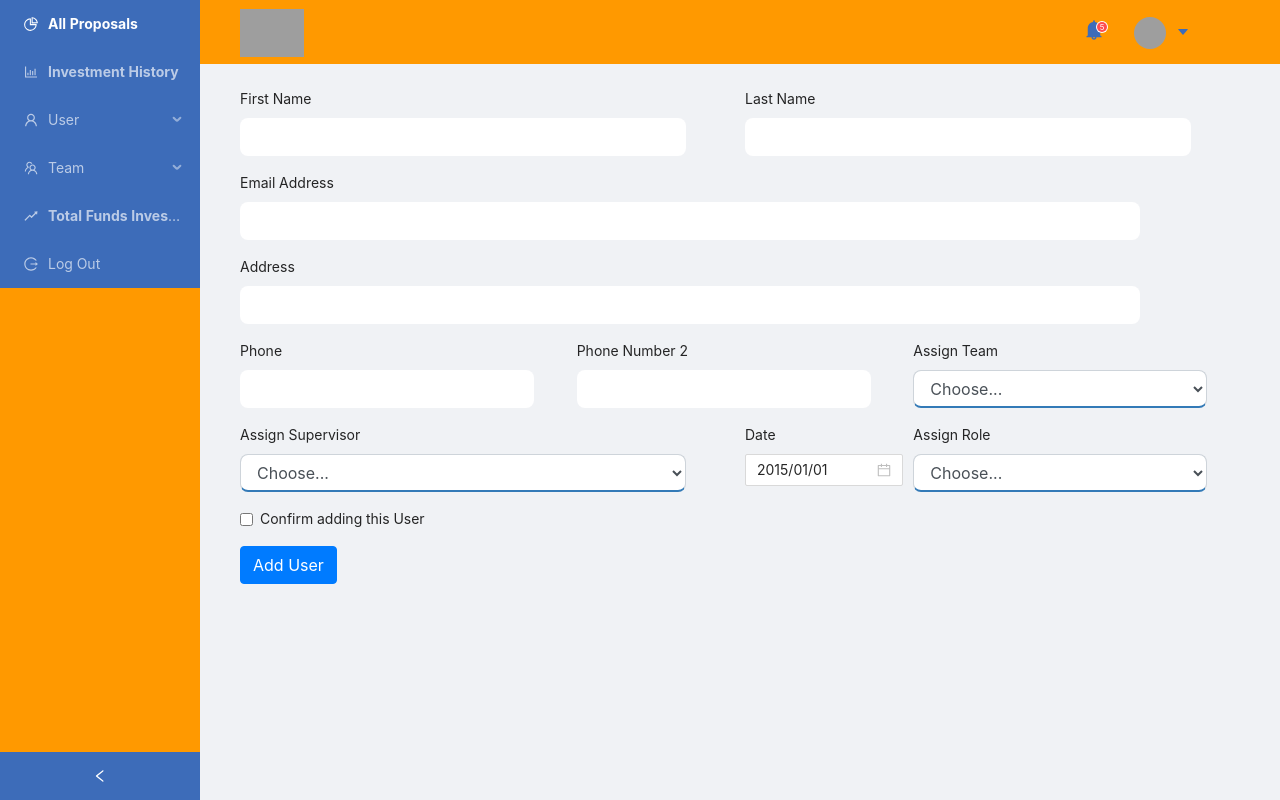
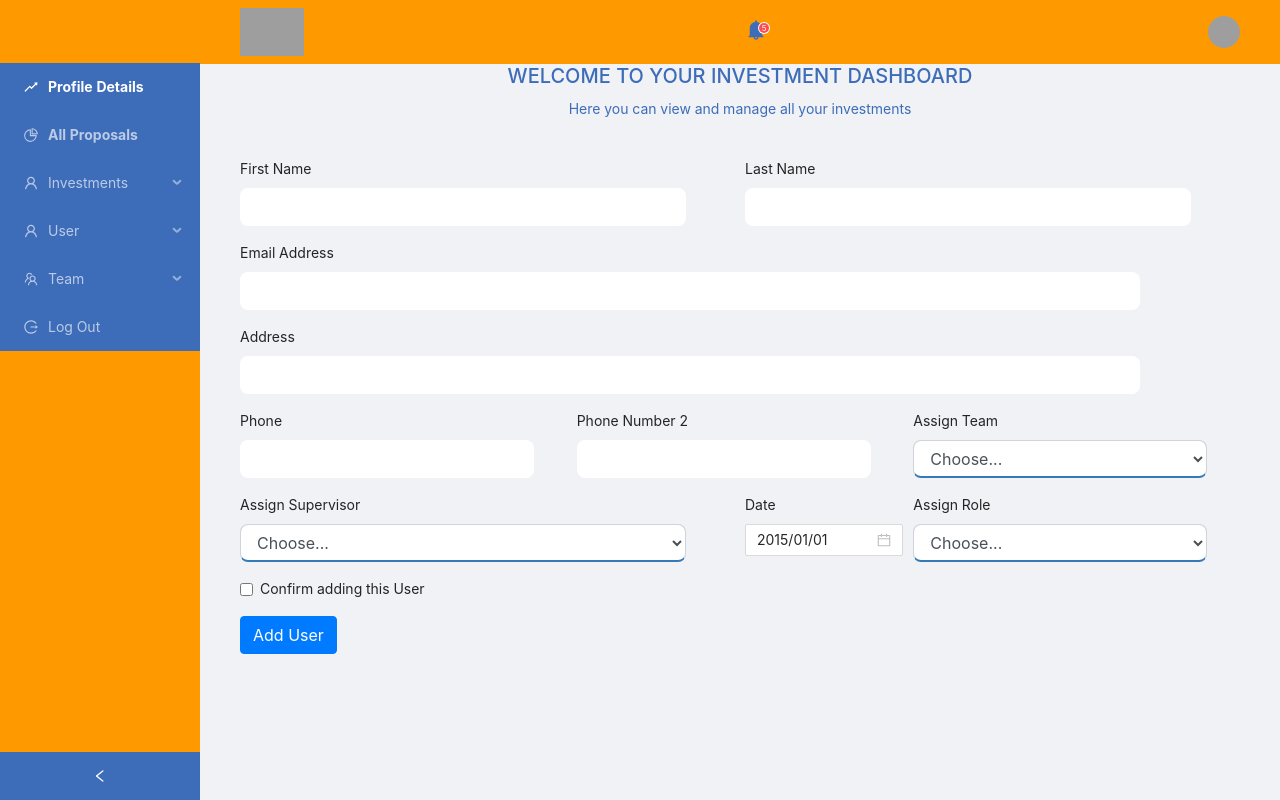
Before and after one commit to emydame/rRootSmart, a React (Create React App) app in the folder src/frontend/: page /investor/AddUsers in a window 1280 px wide. Built offline with nearby package versions, Linux system fonts and the light colour scheme; grey boxes are pictures that could not be loaded.

Commit message:
UI fixes

```diff
--- a/src/frontend/src/components/content/Content.js
+++ b/src/frontend/src/components/content/Content.js
@@ -1,8 +1,5 @@
 import React from "react";
-import { Link, BrowserRouter as Router } from "react-router-dom";
 import Container from "react-bootstrap/Container";
-import Row from "react-bootstrap/Row";
-import Col from "react-bootstrap/Col";
 
 class Content extends React.Component {
   render() {
--- a/src/frontend/src/components/dashboard/Dashboard.css
+++ b/src/frontend/src/components/dashboard/Dashboard.css
@@ -28,9 +28,14 @@ iframe {
   background: #3d6cb9;
 }
 
+.ant-layout-sider-children {
+  height: 100%;
+  padding-top: 0.1px;
+}
+
 .ant-menu.ant-menu-dark,
 .ant-menu-dark .ant-menu-sub {
-  color: rgba(255, 255, 255, 0.65);
+  color: #ffffffa6;
   background: #3d6cb9;
 }
 
@@ -51,12 +56,18 @@ iframe {
   height: 3rem;
 }
 
-ul.dashboard-items {
+.dashboard-items {
   list-style-type: none;
   width: 95%;
 }
 
-li.dashboard-item-1 {
+@media (max-width: 960px) {
+  .dashboard-items {
+    position: absolute;
+  }
+}
+
+.dashboard-item-1 {
   display: inline;
   margin-right: 30px;
 }
@@ -102,6 +113,11 @@ span.anticon-bell {
   background-color: #f90;
 }
 
+.dropDown-btn {
+  border: none;
+  background: #f90;
+}
+
 a.ant-dropdown-trigger {
   margin-left: -20px;
   color: #3d6cb9;
@@ -122,6 +138,18 @@ a.ant-dropdown-trigger {
 .table thead th {
   vertical-align: bottom;
   border-bottom: 2px solid #f90;
+}
+@media (max-width: 750px) {
+  .card-body,
+  div.site-layout-background {
+    display: block;
+    overflow: auto;
+  }
+}
+
+nav.navbar {
+  background: #f90;
+  padding: 8px 40px;
 }
 
 .table-btn {
@@ -162,3 +190,10 @@ ul.pagination {
   border-radius: 15px;
   color: #fff;
 }
+
+.content-title,
+p,
+h5  {
+  text-align: center;
+  color: #3d6cb9;
+}
--- a/src/frontend/src/components/dashboard/admin/AdminDashboard.js
+++ b/src/frontend/src/components/dashboard/admin/AdminDashboard.js
@@ -7,6 +7,8 @@ import { Layout, Menu, Badge, Dropdown, Avatar } from "antd";
 import {CaretDownFilled, UsergroupAddOutlined, SettingOutlined, UserOutlined,LogoutOutlined,AppstoreOutlined, DollarCircleOutlined,FileDoneOutlined, BellFilled } from "@ant-design/icons";
 import InvestorsAndFunding from "./InvestorsAndFunding";
 import SmeAndProjects from "./SmeAndProjects";
+import Col from "react-bootstrap/Col";
+import Row from "react-bootstrap/Row";
 
 
 
@@ -74,30 +76,23 @@ class AdminDashboard extends React.Component {
           </Menu>
         </Sider>
         <Layout className="site-layout">
-          <Header className="site-layout-background header">
-          <ul className="dashboard-items">
-                <li className="dashboard-item-1">
+          {/* <Header className="site-layout-background header"> */}
+          <nav class="navbar">
               <Link className="dashboard-img" to="#">
                 <img src={"./logo.png"} alt="logo" />
-                    </Link></li>
-                    <li className="dashboard-item-1 item-right">
-                    <Dropdown overlay={menu}>
-                      <a className="ant-dropdown-link" onClick={(e) => e.preventDefault()}>
-                      <CaretDownFilled />
-                      </a>
-                    </Dropdown>
-                </li>
-                <li className="dashboard-item-1 item-right">
-                    <Avatar src="https://res.cloudinary.com/lordefid/image/upload/v1567112037/220190826_163351912_r9yfcl.jpg" />
-                </li>
-                <li className="dashboard-item-1 item-right">
+              </Link>
+              <div>
                 <Badge className="badge-item" count={5}>
                   <a href="#" className="example" />
                 </Badge>
                   <BellFilled className="notificationBell" />
-                </li>
-              </ul>
-          </Header>
+                </div>
+              <Dropdown overlay={menu}>
+                <Avatar src="https://res.cloudinary.com/lordefid/image/upload/v1567112037/220190826_163351912_r9yfcl.jpg" className="ant-dropdown-link" onClick={(e) => e.preventDefault()} />
+              </Dropdown>
+          </nav>
+
+                {/* Content elements are here */}
           <Content style={{ margin: "0 16px" }}>
             <Router history={this.props.history}>
               <Switch>
--- a/src/frontend/src/components/dashboard/investor/InvestorDashboard.js
+++ b/src/frontend/src/components/dashboard/investor/InvestorDashboard.js
@@ -7,7 +7,7 @@ import TotalInvestments from "./TotalInvestments";
 import AddUsers from "./AddUsers";
 import AllUsers from "./AllUsers";
 import InvestmentHistory from "./InvestmentHistory";
-import { Badge, Dropdown, Layout, Menu, Breadcrumb } from "antd";
+import { Badge, Dropdown, Layout, Menu } from "antd";
 import { FileDoneOutlined } from "@ant-design/icons";
 import { CaretDownFilled, UsergroupAddOutlined, SettingOutlined, LogoutOutlined, ReconciliationOutlined} from "@ant-design/icons";
 import { Link } from "react-router-dom";
@@ -19,7 +19,7 @@ import { BarChartOutlined, PieChartOutlined, FileOutlined, TeamOutlined, UserOut
 const menu = (
   <Menu id="dropdown-menu">
     <Menu.Item className="menu-icon" icon={<UserOutlined />}>
-      <Link to="/investor/">Profile</Link>
+    <Link to="/investor/AllUsers">Profile</Link>
     </Menu.Item>
     <Menu.Item className="menu-icon" icon={<UsergroupAddOutlined />}>
       <Link to="/investor/AllUsers">Manage Users</Link>
@@ -27,16 +27,6 @@ const menu = (
     <Menu.Item className="menu-icon" icon={<FileDoneOutlined />}>
       <a target="_blank" rel="noopener noreferrer" href="#">
         Review Reports
-      </a>
-    </Menu.Item>
-    <Menu.Item className="menu-icon" icon={<SettingOutlined />}>
-      <a target="_blank" rel="noopener noreferrer" href="#">
-        Settings
-      </a>
-    </Menu.Item>
-    <Menu.Item className="menu-icon" icon={<LogoutOutlined />}>
-      <a target="_blank" rel="noopener noreferrer" href="#">
-        Logout
       </a>
     </Menu.Item>
   </Menu>
@@ -57,54 +47,53 @@ class InvestorDashboard extends React.Component {
   render() {
     return (
       <Layout style={{ minHeight: "100vh" }}>
-        <Sider collapsible collapsed={this.state.collapsed} onCollapse={this.onCollapse}>
+        <Sider collapsible collapsed={this.state.collapsed} onCollapse={this.onCollapse} style={{ paddingTop: "63px" }}>
           <div className="logo" />
           <Menu theme="dark" defaultSelectedKeys={["1"]} mode="inline">
-            <Menu.Item key="1" icon={<PieChartOutlined />}>
+            <Menu.Item key="1" icon={<RiseOutlined />}><Link to="/investor/ProfileDetails">Profile Details</Link>
+          </Menu.Item>
+            <Menu.Item key="2" icon={<PieChartOutlined />}>
               <Link to="/investor/SmeProposals">All Proposals</Link>
             </Menu.Item>
-            <Menu.Item key="2" icon={<BarChartOutlined />}>
-              <Link to="/investor/InvestmentHistory">Investment History</Link>
-            </Menu.Item>
-            <SubMenu key="sub1" icon={<UserOutlined />} title="User">
-            <Menu.Item key="4"><Link to="/investor/AddUsers"><UserAddOutlined />Add Users</Link></Menu.Item>
-              <Menu.Item key="3" icon={<UserSwitchOutlined />}><Link to="/investor/AllUsers">All Users</Link></Menu.Item>
-              <Menu.Item key="5" icon={<ReconciliationOutlined />}><Link to="/investor/Investroles">Roles</Link></Menu.Item>
+            <SubMenu key="sub1" icon={<UserOutlined />} title="Investments">
+            <Menu.Item key="4"><Link to="/investor/InvestmentHistory"><RiseOutlined />History</Link></Menu.Item>
+              <Menu.Item key="5" icon={<UserSwitchOutlined />}><Link to="/investor/TotalInvestments">Amount</Link></Menu.Item>
             </SubMenu>
-            <SubMenu key="sub2" icon={<TeamOutlined />} title="Team">
-              <Menu.Item key="7">Team 1</Menu.Item>
-              <Menu.Item key="8">Team 2</Menu.Item>
+            <SubMenu key="sub2" icon={<UserOutlined />} title="User">
+            <Menu.Item key="6"><Link to="/investor/AddUsers"><UserAddOutlined />Add Users</Link></Menu.Item>
+              <Menu.Item key="7" icon={<UserSwitchOutlined />}><Link to="/investor/AllUsers">All Users</Link></Menu.Item>
+              <Menu.Item key="8" icon={<ReconciliationOutlined />}><Link to="/investor/Investroles">Roles</Link></Menu.Item>
             </SubMenu>
-            <Menu.Item key="9" icon={<RiseOutlined />}><Link to="/investor/TotalInvestments">Total Funds Invested</Link></Menu.Item>
+            <SubMenu key="sub3" icon={<TeamOutlined />} title="Team">
+              <Menu.Item key="9">Team 1</Menu.Item>
+              <Menu.Item key="10">Team 2</Menu.Item>
+            </SubMenu>
             <Menu.Item key="3" icon={<LogoutOutlined/>}> Log Out</Menu.Item>
           </Menu>
         </Sider>
         <Layout className="site-layout">
-          <Header className="site-layout-background" style={{ padding: 0 }}>
-              <ul className="dashboard-items">
-                <li className="dashboard-item-1">
-                    <Link className="dashboard-img" to="#">
-                      <img src={"./logo.png"} alt="logo" />
-                    </Link></li>
-                <li className="dashboard-item-1 item-right">
-                    <Dropdown overlay={menu}>
-                      <a className="ant-dropdown-link" onClick={(e) => e.preventDefault()}>
-                      <CaretDownFilled id="menu-trigger" />
-                      </a>
-                    </Dropdown>
-                </li>
-                <li className="dashboard-item-1 item-right">
-                    <Avatar src="https://res.cloudinary.com/lordefid/image/upload/v1567112037/220190826_163351912_r9yfcl.jpg" />
-                </li>
-                <li className="dashboard-item-1 item-right">
-                    <Badge className="badge-item" count={5}>
-                      <a href="#" className="example" />
-                    </Badge>
+          <nav class="navbar">
+                <Link className="dashboard-img" to="#">
+                  <img src={"https://res.cloudinary.com/lordefid/image/upload/c_scale,h_50/v1590937828/Group_160_2x_wad30b.png"} alt="logo" />
+                </Link>
+                <div>
+                  <Badge className="badge-item" count={5}>
+                    <a href="#" className="example" />
+                  </Badge>
                     <BellFilled className="notificationBell" />
-                </li>
-              </ul>
-          </Header>
+                  </div>
+                <Dropdown overlay={menu}>
+                  <Avatar src="https://res.cloudinary.com/lordefid/image/upload/v1567112037/220190826_163351912_r9yfcl.jpg" className="ant-dropdown-link" onClick={(e) => e.preventDefault()} />
+                </Dropdown>
+            </nav>
+
+            {/* Content Elements are here */}
           <Content style={{ margin: "0 16px" }}>
+            <div className="content-title">
+              <h5>WELCOME TO YOUR INVESTMENT DASHBOARD</h5>
+              <p>Here you can view and manage all your investments</p>
+            </div>
+
             {/* <Breadcrumb style={{ margin: "16px 0" }}>
               <Breadcrumb.Item>User</Breadcrumb.Item>
               <Breadcrumb.Item>Bill</Breadcrumb.Item>
--- a/src/frontend/src/components/dashboard/regulator/RegulatorDashboard.js
+++ b/src/frontend/src/components/dashboard/regulator/RegulatorDashboard.js
@@ -9,6 +9,7 @@ import { CaretDownFilled, UsergroupAddOutlined, SettingOutlined, LogoutOutlined
 import { Layout, Menu, Breadcrumb, Row, Col,Badge, Dropdown, Avatar } from "antd";
 import {AppstoreOutlined, DollarCircleOutlined,BellFilled } from "@ant-design/icons";
 import { DesktopOutlined, PieChartOutlined,MailOutlined, FileOutlined, TeamOutlined, UserOutlined } from "@ant-design/icons";
+
 import Investors from "./Investors";
 import Projects from "./Projects";
 import Users from "./Users";
@@ -29,8 +30,6 @@ const menu = (
       <Link to="/regulator/Settings"> Settings</Link>
     </Menu.Item>
     <Menu.Item className="menu-icon" icon={<LogoutOutlined />}>
-    <Link to="#"> Log out</Link>
-
     </Menu.Item>
   </Menu>
 );
@@ -51,7 +50,7 @@ class RegulatorDashboard extends React.Component {
   render() {
     return (
       <Layout style={{ minHeight: "100vh" }}>
-        <Sider collapsible collapsed={this.state.collapsed} onCollapse={this.onCollapse} style={{ paddingTop: "60px" }}>
+        <Sider collapsible collapsed={this.state.collapsed} onCollapse={this.onCollapse} style={{ paddingTop: "20px" }}>
           <div className="logo"></div>
           <br />
         <br />
@@ -82,29 +81,20 @@ class RegulatorDashboard extends React.Component {
         </Menu>
         </Sider>
         <Layout className="site-layout">
-          <Header className="site-layout-background header">
-          <ul className="dashboard-items">
-                <li className="dashboard-item-1">
-                    <Link className="dashboard-img" to="#">
-                      <img src={"./logo.png"} alt="logo" />
-                    </Link></li>
-                    <li className="dashboard-item-1 item-right">
-                    <Dropdown overlay={menu}>
-
-                      <Link to="/#" className="ant-dropdown-link" onClick={(e) => e.preventDefault()}> </Link>
-                       </Dropdown>
-                </li>
-                <li className="dashboard-item-1 item-right">
-                    <Avatar src="https://res.cloudinary.com/lordefid/image/upload/v1567112037/220190826_163351912_r9yfcl.jpg" />
-                </li>
-                <li className="dashboard-item-1 item-right">
-                    <Badge className="badge-item" count={5}>
-                     <Link to="/#" className="example"> </Link>
-                    </Badge>
+          <nav class="navbar">
+                <Link className="dashboard-img" to="#">
+                  <img src={"./logo.png"} alt="logo" />
+                </Link>
+                <div>
+                  <Badge className="badge-item" count={5}>
+                    <a href="#" className="example" />
+                  </Badge>
                     <BellFilled className="notificationBell" />
-                </li>
-              </ul>
-          </Header>
+                  </div>
+                <Dropdown overlay={menu}>
+                  <Avatar src="https://res.cloudinary.com/lordefid/image/upload/v1567112037/220190826_163351912_r9yfcl.jpg" className="ant-dropdown-link" onClick={(e) => e.preventDefault()} />
+                </Dropdown>
+            </nav>
           <Content style={{ margin: "0 16px" }}>
             <Router history={this.props.history}>
               <Switch>
--- a/src/frontend/src/components/dashboard/sme/Project.js
+++ /dev/null
@@ -1,42 +0,0 @@
-import React from "react";
-import Card from "react-bootstrap/Card";
-import Table from "react-bootstrap/Table";
-
-class Project extends React.Component {
-  render() {
-    return (
-      <Card.Body>
-        <Table striped bordered hover variant="dark">
-          <thead>
-            <tr>
-              <th>Project ID</th>
-              <th>First Name</th>
-              <th>Last Name</th>
-              <th>Username</th>
-            </tr>
-          </thead>
-          <tbody>
-            <tr>
-              <td>1</td>
-              <td>Mark</td>
-              <td>Otto</td>
-              <td>@mdo</td>
-            </tr>
-            <tr>
-              <td>2</td>
-              <td>Jacob</td>
-              <td>Thornton</td>
-              <td>@fat</td>
-            </tr>
-            <tr>
-              <td>3</td>
-              <td colSpan="2">Larry the Bird</td>
-              <td>@twitter</td>
-            </tr>
-          </tbody>
-        </Table>
-      </Card.Body>
-    );
-  }
-}
-export default Project;
--- a/src/frontend/src/components/dashboard/sme/SmeDashboard.js
+++ b/src/frontend/src/components/dashboard/sme/SmeDashboard.js
@@ -4,9 +4,9 @@ import React from "react";
 import { Badge, Dropdown, Layout, Menu, Avatar, Modal, Button } from "antd";
 import { CaretDownFilled, UsergroupAddOutlined, SettingOutlined, LogoutOutlined } from "@ant-design/icons";
 import { BellFilled, FileDoneOutlined, UserOutlined } from "@ant-design/icons";
-import { ZoomOutOutlined, FileAddOutlined, KeyOutlined } from "@ant-design/icons";
+import { ZoomOutOutlined, FileAddOutlined, UserAddOutlined, ReconciliationOutlined, UserSwitchOutlined  } from "@ant-design/icons";
 import { Switch, Link, Router, Route } from "react-router-dom";
-import Project from "./Project";
+// import Project from "./Project";
 import Proposal from "./Proposal";
 
 const menu = (
@@ -59,46 +59,37 @@ class SmeDashboard extends React.Component {
   render() {
     return (
       <Layout style={{ minHeight: "100vh" }}>
-        <Sider collapsible collapsed={this.state.collapsed} onCollapse={this.onCollapse} style={{ paddingTop: "60px" }}>
+        <Sider collapsible collapsed={this.state.collapsed} onCollapse={this.onCollapse} style={{ paddingTop: "64px" }}>
           <div className="logo"></div>
           <Menu theme="dark" defaultSelectedKeys={["1"]} mode="inline">
             <Menu.Item key="1" icon={<ZoomOutOutlined />}>
               <Link to="/sme/projects">View Projects</Link>
             </Menu.Item>
+
             <Menu.Item key="2" icon={<FileAddOutlined />}>
               <Link to="/sme/proposal">Create Proposal</Link>
             </Menu.Item>
           </Menu>
         </Sider>
         <Layout className="site-layout">
-          <Header className="site-layout-background header">
-          <ul className="dashboard-items">
-                <li className="dashboard-item-1">
-                    <Link className="dashboard-img" to="#">
-                      <img src={"./logo.png"} alt="logo" />
-                    </Link></li>
-                  <li className="dashboard-item-1 item-right">
-                    <Dropdown overlay={menu}>
-                      <a className="ant-dropdown-link" onClick={(e) => e.preventDefault()}>
-                      <CaretDownFilled />
-                      </a>
-                    </Dropdown>
-                </li>
-                <li className="dashboard-item-1 item-right">
-                    <Avatar src="https://res.cloudinary.com/lordefid/image/upload/v1567112037/220190826_163351912_r9yfcl.jpg" />
-                </li>
-                <li className="dashboard-item-1 item-right">
-                    <Badge className="badge-item" count={5}>
-                      <a href="#" className="example" />
-                    </Badge>
+          <nav class="navbar">
+                <Link className="dashboard-img" to="#">
+                  <img src={"./logo.png"} alt="logo" />
+                </Link>
+                <div>
+                  <Badge className="badge-item" count={5}>
+                    <a href="#" className="example" />
+                  </Badge>
                     <BellFilled className="notificationBell" />
-                </li>
-              </ul>
-          </Header>
+                  </div>
+                <Dropdown overlay={menu}>
+                  <Avatar src="https://res.cloudinary.com/lordefid/image/upload/v1567112037/220190826_163351912_r9yfcl.jpg" className="ant-dropdown-link" onClick={(e) => e.preventDefault()} />
+                </Dropdown>
+            </nav>
           <Content style={{ margin: "0 16px" }}>
             <Router history={this.props.history}>
               <Switch>
-                <Route path="/sme/projects" component={Project} />
+                {/* <Route path="/sme/projects" component={Project} /> */}
                 <Route path="/sme/proposal" component={Proposal} />
               </Switch>
             </Router>
```
Also changed, not shown: src/frontend/src/components/header/Header.js (+0 -24 lines). Lines whose indentation alone changed are shown as unchanged.
